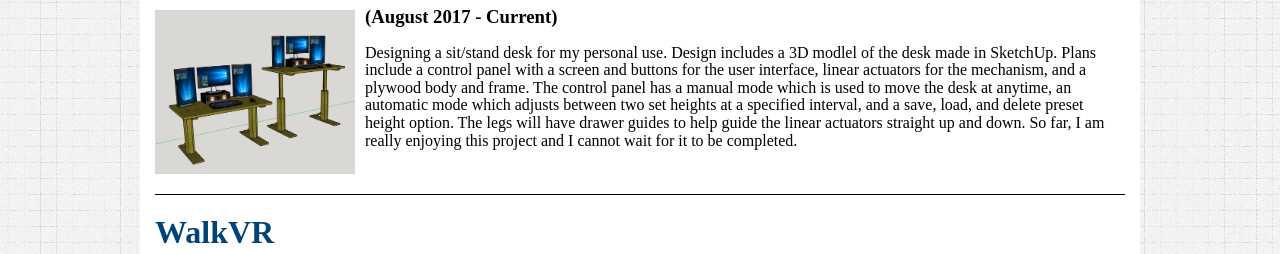
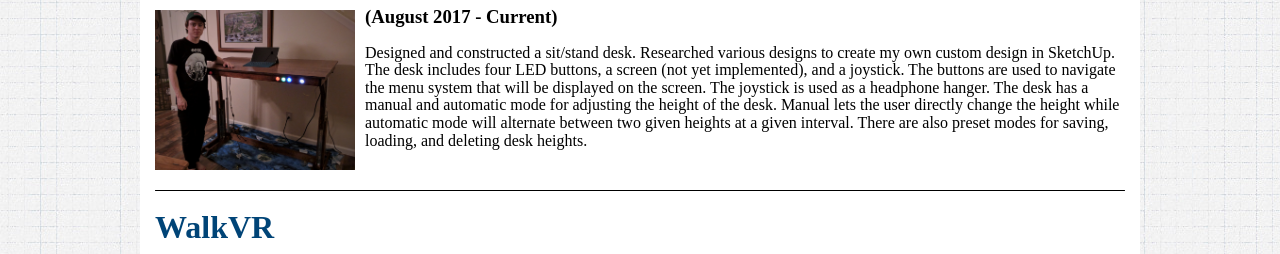
Before and after one commit to EthanHarte/EthanHarte, a plain HTML site: page projects.html in a window 1280 px wide. Shown: the part 534-788 px from the top of the page. Drawn offline with Linux system fonts and the light colour scheme.

Commit message:
Updated the sit/stand desk project entry

```diff
--- a/projects.html
+++ b/projects.html
@@ -60,14 +60,13 @@
 			<center><img src="images/divider.png" width="100%"/></center>
 
 			<h1>Custom Sit/Stand Desk</h1>
-			<img src="images/projects_sitstanddesk.png" width="200" style="float:left; padding-right:10px; padding-bottom:10px"/>
+			<img src="images/projects_sitstanddesk.jpg" width="200" style="float:left; padding-right:10px; padding-bottom:10px"/>
 			<h3>(August 2017 - Current)</h3>
-			<p>Designing a sit/stand desk for my personal use. Design includes a 3D modlel of the desk made in SketchUp.
-			Plans include a control panel with a screen and buttons for the user interface, linear actuators for the mechanism,
-			and a plywood body and frame. The control panel has a manual mode which is used to move the desk at anytime,
-			an automatic mode which adjusts between two set heights at a specified interval, and a save, load, and delete preset
-			height option. The legs will have drawer guides to help guide the linear actuators straight up and down. So far, I am
-			really enjoying this project and I cannot wait for it to be completed.</p>
+			<p>Designed and constructed a sit/stand desk. Researched various designs to create my own custom design in SketchUp.
+			The desk includes four LED buttons, a screen (not yet implemented), and a joystick. The buttons are used to navigate the menu system
+			that will be displayed on the screen. The joystick is used as a headphone hanger. The desk has a manual and automatic mode for adjusting
+			the height of the desk. Manual lets the user directly change the height while automatic mode will alternate between two given heights at a
+			given interval. There are also preset modes for saving, loading, and deleting desk heights.</p>
 			<center><img src="images/divider.png" align="center" width="100%"/></center>
 
 			<h1>WalkVR</h1>
```
Also changed, not shown: images/projects_sitstanddesk.jpg (added).
